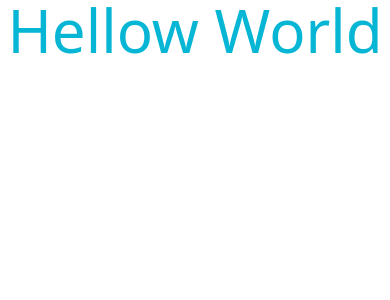
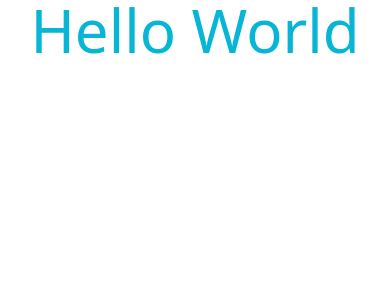
Before and after one commit to SujayGowdaa/cheffest, a React (Vite) app: page / in a window 390 px wide. Shown: the top 300 px of the page. Built offline with nearby package versions, Linux system fonts and the light colour scheme.

Commit message:
Added NPM packages RRD/R Icons/ R Responsive

```diff
--- a/package.json
+++ b/package.json
@@ -11,7 +11,10 @@
   },
   "dependencies": {
     "react": "^18.2.0",
-    "react-dom": "^18.2.0"
+    "react-dom": "^18.2.0",
+    "react-icons": "^4.11.0",
+    "react-responsive": "^9.0.2",
+    "react-router-dom": "^6.17.0"
   },
   "devDependencies": {
     "@types/react": "^18.2.15",
--- a/src/App.jsx
+++ b/src/App.jsx
@@ -3,7 +3,7 @@ import './App.css';
 function App() {
   return (
     <h1 className=' text-cyan-500 text-6xl flex justify-center '>
-      Hellow World
+      Hello World
     </h1>
   );
 }
```
Also changed, not shown: 1 other file (tests, documents, lock files or other folders).
